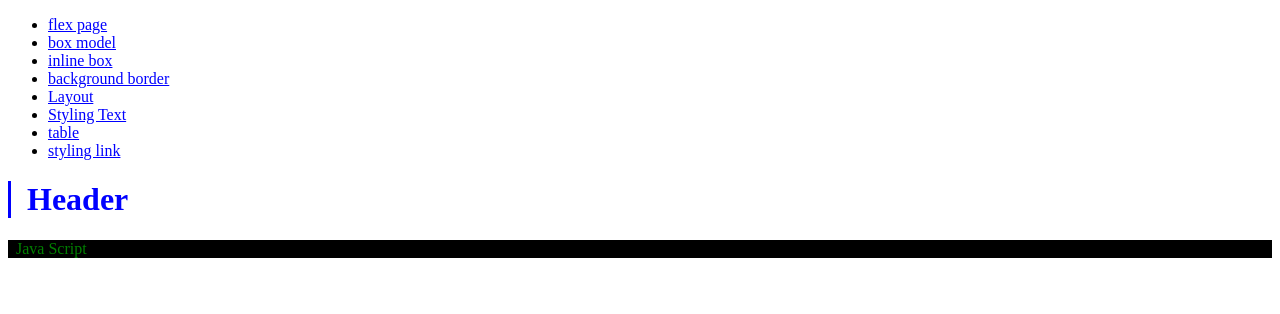
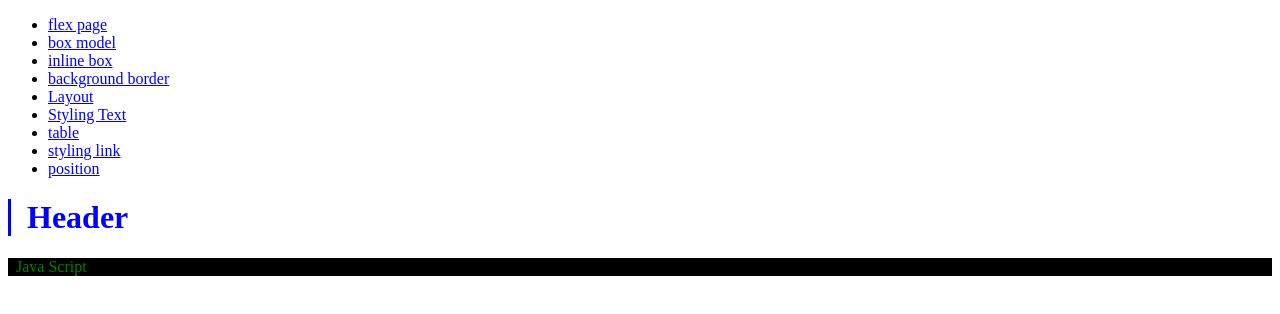
Before and after one commit to nasudaai/learning-css, a plain HTML site: page index.html in a window 1280 px wide. Drawn offline with Linux system fonts and the light colour scheme.

Commit message:
add new link >> layout position

```diff
--- a/index.html
+++ b/index.html
@@ -13,6 +13,7 @@
     <li><a href="./styling-text/top.html">Styling Text</a></li>
     <li><a href="./table/table.html">table</a></li>
     <li><a href="./styling-text/link/link.html">styling link</a></li>
+    <li><a href="./layout/position/home.html">position</a></li>
   </ul>
   <h1>Header</h1>
   <p class="para"></p>
```
